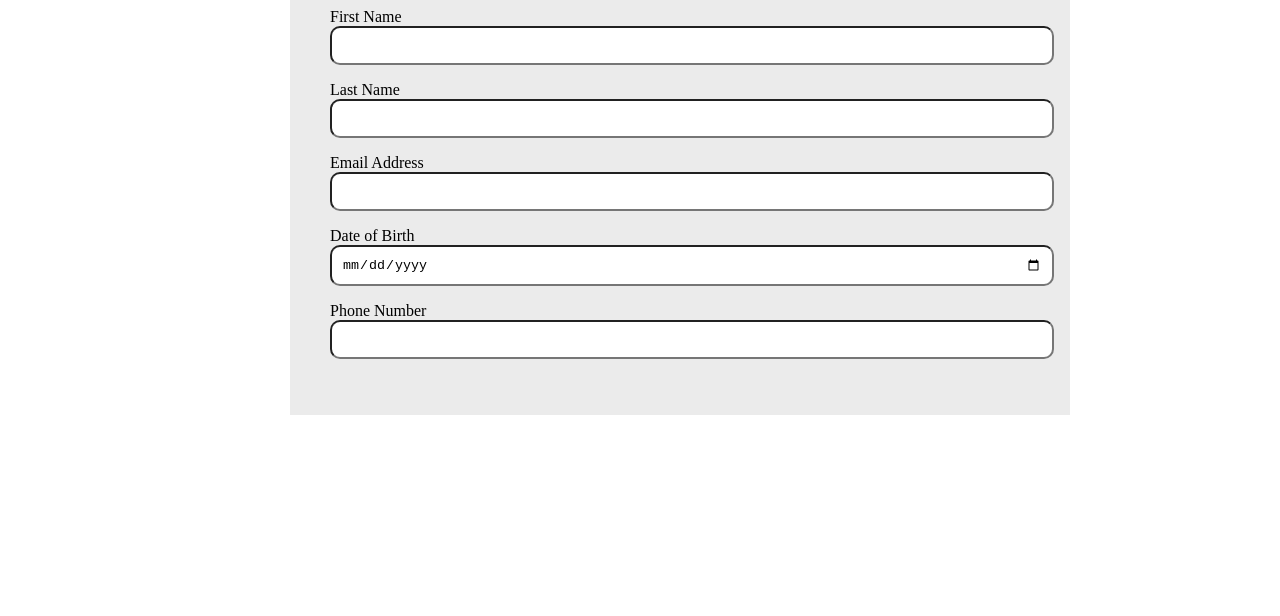
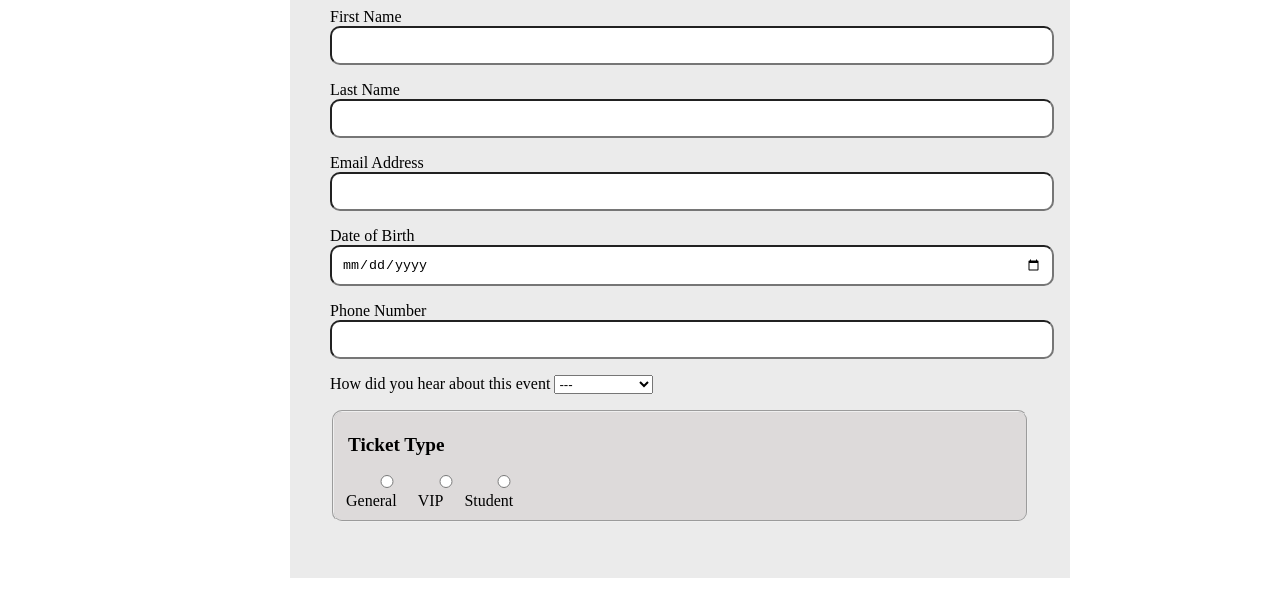
Before and after one commit to Christian-Rodriguez-21/Base-structure-and-CSS-link, a plain HTML site: page index.html in a window 1280 px wide. Shown: the part 148-764 px from the top of the page. Drawn offline with Linux system fonts and the light colour scheme.

Commit message:
Add select input and radio ticket selection

```diff
--- a/index.html
+++ b/index.html
@@ -35,3 +35,24 @@
               <label for="phone">Phone Number</label>
               <input type="tel" id="phone" name="phone" />
             </p>
+  <label for="source">How did you hear about this event</label>
+            <select name="source" id="source">
+              <option> --- </option>
+              <option value="social">Social Media</option>
+              <option value="friend">Friend</option>
+              <option value="website">Website</option>
+              <option value="flyer">Flyer</option>
+              <option value="other">Other</option>
+            </select>
+            <p>
+              <fieldset>
+                <p>
+                  <legend id="ticket-type">Ticket Type</legend>
+                </p>
+                <div id="ticket-input">
+                  <label><input type="radio" id="general" name="ticket" value="general">General</label>
+                  <label><input type="radio" id="vip" name="ticket" value="vip">VIP</label>
+                  <label><input type="radio" id="student" name="ticket" value="student">Student</label>
+                </div>
+              </fieldset>
+            </p>
--- a/styles.css
+++ b/styles.css
@@ -36,3 +36,17 @@ input {
 input:focus {
     background-color: rgb(216, 216, 216);
 }
+
+#ticket-input {
+    display: flex;
+}
+
+fieldset {
+    background-color: rgb(221, 218, 218);
+    border-radius: 10px;
+}
+
+#ticket-type {
+    font-size: larger;
+    font-weight: bold;
+}
```
